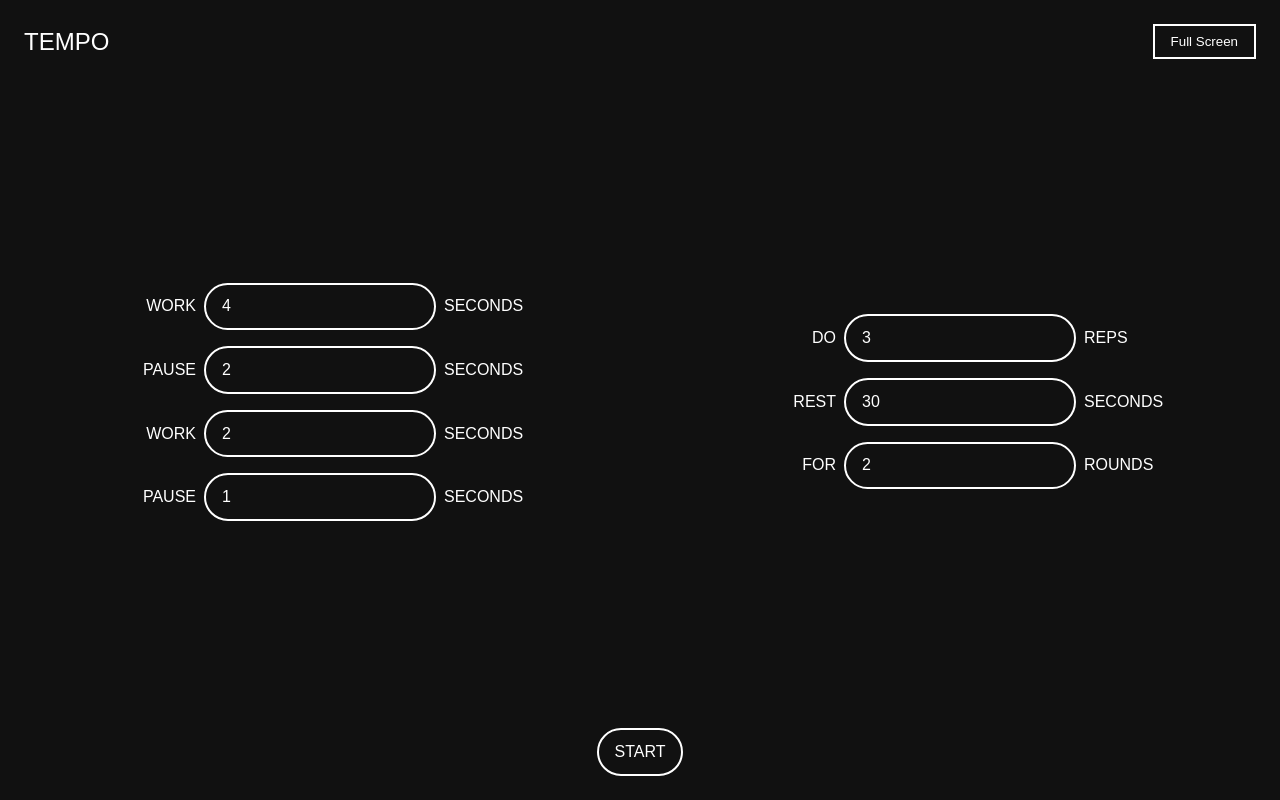
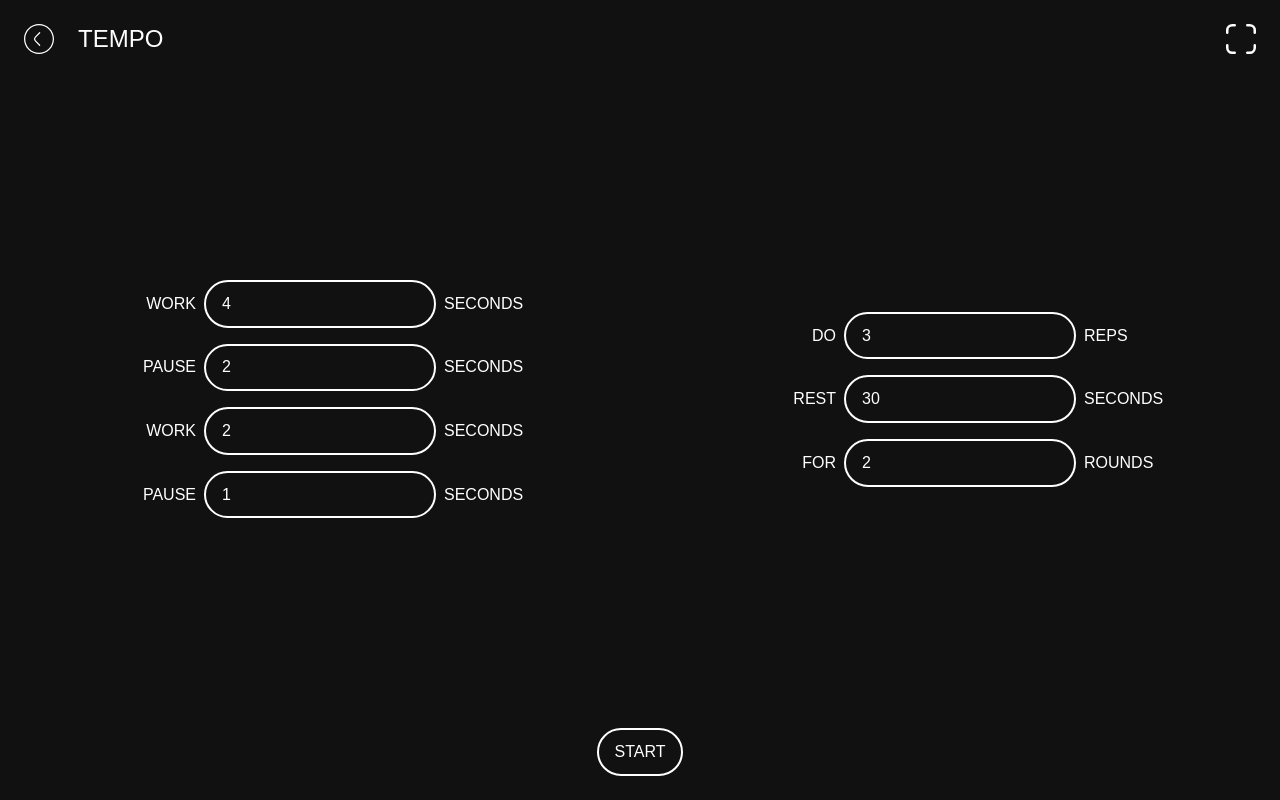
Before and after one commit to Netsbump/tempo-app, a React (Vite) app: page /tempo-input in a window 1280 px wide. Built offline with nearby package versions, Linux system fonts and the light colour scheme; a web font is replaced by a local one.

Commit message:
add icon backpage and fullscreen + fixed display rounds

```diff
--- a/src/components/fullScreenButton/FullScreenButton.module.css
+++ b/src/components/fullScreenButton/FullScreenButton.module.css
@@ -1,8 +1,5 @@
-.fullscreenButton {
-    /* font-size: 1.5vw; */
-    margin-right: 1.5rem;
-    padding: 0.5rem 1rem;
-    border: .15rem solid #fff;
-    background-color: transparent;
-    color: #fff;
-  }
+.img{
+  width: 30px;
+  height: 30px;
+  margin-right: 1.5rem;
+}
--- a/src/components/fullScreenButton/FullScreenButton.tsx
+++ b/src/components/fullScreenButton/FullScreenButton.tsx
@@ -1,5 +1,6 @@
 import React from 'react';
 import styles from './FullScreenButton.module.css';
+import fullScreen from '../../assets/img/full-screen.svg'
 
 export const FullScreenButton: React.FC = () => {
   const toggleFullScreen = () => {
@@ -11,6 +12,6 @@ export const FullScreenButton: React.FC = () => {
   };
 
   return (
-    <button onClick={toggleFullScreen} className={styles.fullscreenButton}>Full Screen</button>
+    <img className={styles.img} src={fullScreen} alt='Fullscreen' onClick={toggleFullScreen} />
   );
 };
--- a/src/pages/tempoApp/displayTimer/TempoPage.module.css
+++ b/src/pages/tempoApp/displayTimer/TempoPage.module.css
@@ -19,6 +19,12 @@
     column-gap: 0.5rem;
   }
 
+  .img{
+    width: 30px;
+    height: 30px;
+    margin-left: 1.5rem;
+  }
+
   .main {
     display: flex;
     flex: 1;
@@ -32,7 +38,7 @@
     font-size: 1.5rem;
     text-align: center;
     font-weight: normal;
-    margin: 0 0 0 1.5rem;
+    margin: 0 0 0 1rem;
   }
 
   .info {
--- a/src/pages/tempoApp/displayTimer/TempoPage.tsx
+++ b/src/pages/tempoApp/displayTimer/TempoPage.tsx
@@ -1,6 +1,7 @@
 import React, { useState, useEffect, useRef } from 'react';
 import { useLocation } from 'react-router-dom';
 import styles from './TempoPage.module.css';
+import backImage from '../../../assets/img/arrow-back.svg'
 import { Warmup } from '../../../components/warmup/Warmup';
 import { Rest } from '../../../components/rest/Rest';
 import { FullScreenButton } from '../../../components/fullScreenButton/FullScreenButton';
@@ -188,10 +189,11 @@ export const TempoPage: React.FC = () => {
 
       <header className={styles.header}>
         <div className={styles.left}>
+          <img className={styles.img} src={backImage} alt='Back' onClick={() => window.history.back()} />
           <h1 className={styles.title}>TEMPO</h1>
           <div className={styles.info}>
             <span>- ROUNDS</span>
-            <span className={styles.round}>{currentRound}</span>
+            <span className={styles.round}>{currentRound <= rounds ? currentRound : rounds}</span>
             <span>OF</span>
             <span>{rounds}</span>
           </div>
--- a/src/pages/tempoApp/setTimer/InputPage.module.css
+++ b/src/pages/tempoApp/setTimer/InputPage.module.css
@@ -20,11 +20,17 @@
     column-gap: 0.5rem;
   }
 
+  .img{
+    width: 30px;
+    height: 30px;
+    margin-left: 1.5rem;
+  }
+
   .title {
     font-size: 1.5rem;
     text-align: center;
     font-weight: normal;
-    margin: 0 0 0 1.5rem;
+    margin: 0 0 0 1rem;
   }
 
   .main {
--- a/src/pages/tempoApp/setTimer/InputPage.tsx
+++ b/src/pages/tempoApp/setTimer/InputPage.tsx
@@ -3,6 +3,7 @@ import { FullScreenButton } from '../../../components/fullScreenButton/FullScree
 import { CustomInput } from '../../../components/customInput/CustomInput';
 import styles from './InputPage.module.css';
 import { useNavigate  } from 'react-router-dom';
+import backImage from '../../../assets/img/arrow-back.svg'
 
 export const InputPage: React.FC = () => {
   const [tempo, setTempo] = useState<[number, number, number, number]>([4, 2, 2, 1]);
@@ -19,6 +20,7 @@ export const InputPage: React.FC = () => {
     <div className={styles.container}>
       <header className={styles.header}>
         <div className={styles.left}>
+          <img className={styles.img} src={backImage} alt='Back' onClick={() => window.history.back()} />
           <h1 className={styles.title}>TEMPO</h1>
         </div>
         <FullScreenButton />
```
Also changed, not shown: src/assets/img/arrow-back.svg (added), src/assets/img/full-screen.svg (added).
